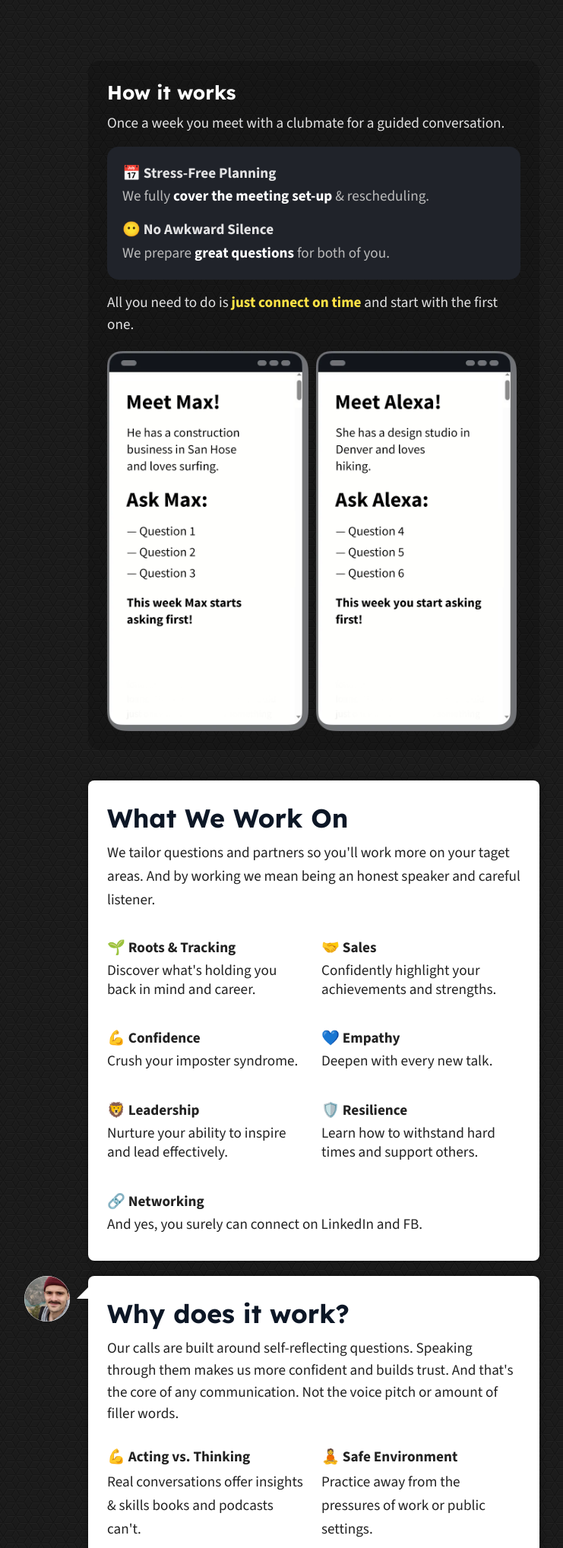
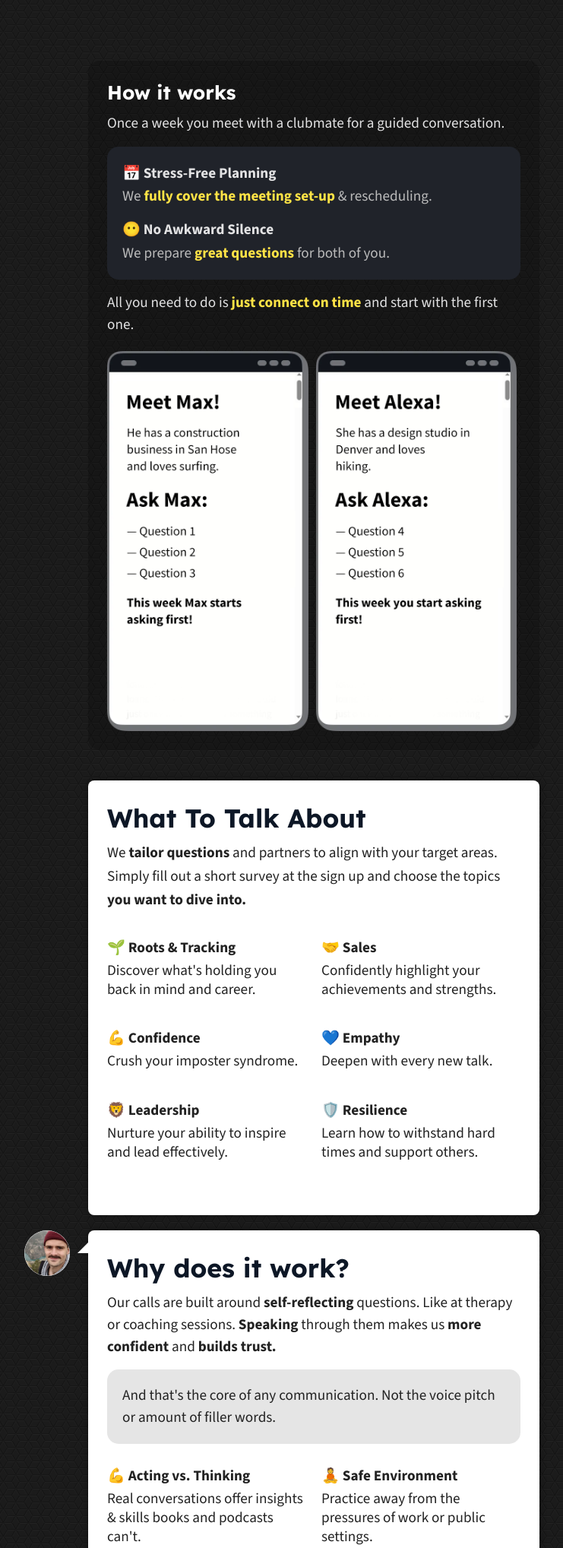
Before and after one commit to dsmola/softskillshub.com, a PHP site: page /6-weeks.html in a window 1280 px wide. Shown: the part 912-2949 px from the top of the page at 76% size, without its empty margins (227-968 px from the left). Run offline with PHP 8.4, Linux system fonts and the light colour scheme; some libraries are stand-ins or nearby versions.

Commit message:
Get Ready

```diff
--- a/6-weeks.html
+++ b/6-weeks.html
@@ -228,9 +228,9 @@
                   <p>Once a week you meet with a clubmate for a guided conversation.</p>
                   <div class="how-it-works-no-stress">
                     <div class="how-it-works-no-stress__title">📅 Stress-Free Planning</div>
-                    <div class="how-it-works-no-stress__text">We fully <b class="white-text">cover the meeting set-up</b> & rescheduling.</div>
+                    <div class="how-it-works-no-stress__text">We <b class="highlight-text">fully cover the meeting set-up</b> & rescheduling.</div>
                     <div class="how-it-works-no-stress__title">😶 No Awkward Silence</div>
-                    <div class="how-it-works-no-stress__text">We prepare <b class="white-text">great questions</b> for both of you.</div>
+                    <div class="how-it-works-no-stress__text">We prepare <b class="highlight-text">great questions</b> for both of you.</div>
                   </div>
                   <p>All you need to do is <b class="highlight-text">just connect on time</b> and start with the first one.</p>
                 </div>
@@ -257,8 +257,8 @@
           <div class="block">
             <div class="container lg">
               <div class="mb-35">
-                <div class="title">What We Work On</div>
-                <div class="text mb-20">We tailor questions and partners so you'll work more on your taget areas. And by working we mean being an honest speaker and careful listener. </div>
+                <div class="title">What To Talk About</div>
+                <div class="text mb-20">We <b>tailor questions</b> and partners to align with your target areas. Simply fill out a short survey at the sign up and choose the topics <b>you want to dive into.</b> </div>
               </div>
               <div class="row padding mb-35">
                 <div class="col">
@@ -290,12 +290,12 @@
                   <div class="text sm mb-5"> Learn how to withstand hard times and support others.</div>
                 </div>
               </div>
-              <div class="row padding">
+              <!-- <div class="row padding">
                 <div class="col">
                   <div class="text sm bold mb-5">🔗 Networking </div>
                   <div class="text sm mb-5"> And yes, you surely can connect on LinkedIn and FB. </div>
                 </div>
-              </div>
+              </div> -->
             </div>
           </div>
           <!-- end block 3 -->
@@ -307,26 +307,27 @@
             <div class="container lg">
               <div class="title">Why does it work?</div>
               <div class="text mb-30">
-                <p>Our calls are built around self-reflecting questions. Speaking through them makes us more confident and builds trust. And that's the core of any communication. Not the voice pitch or amount of filler words.</p>
+                <p>Our calls are built around <b>self-reflecting</b> questions. Like at therapy or coaching sessions. <b>Speaking</b> through them makes us <b>more confident</b> and <b>builds trust.</b></p>
+                <p class="white-block-highlight">And that's the core of any communication. Not the voice pitch or amount of filler words.</p>
               </div>
-              <div class="row padding mb-30">
+              <div class="row padding mb-35">
                 <div class="col">
                   <div class="text sm bold mb-5">💪 Acting vs. Thinking</div>
-                  <div class="text ">Real conversations offer insights & skills books and podcasts can't.</div>
+                  <div class="text sm">Real conversations offer insights & skills books and podcasts can't.</div>
                 </div>
                 <div class="col">
-                  <div class="text sm bold mb-5"="1">🧘 Safe Environment</div>
-                  <div class="text "="1">Practice away from the pressures of work or public settings.</div>
+                  <div class="text sm bold mb-5">🧘 Safe Environment</div>
+                  <div class="text sm">Practice away from the pressures of work or public settings.</div>
                 </div>
               </div>
               <div class="row padding">
                 <div class="col">
                   <div class="text sm bold mb-5">🔁 Honesty</div>
-                  <div class="text ">Things that you can sometimes barely discuss even with your closest friends, suddenly lose all their barriers when you discuss them with a stranger.</div>
+                  <div class="text sm">Things that you can sometimes barely discuss even with your closest friends, suddenly lose all their barriers when you discuss them with a stranger.</div>
                 </div>
                 <div class="col">
-                  <div class="text sm bold mb-5"="1">✔️ No strings attached</div>
-                  <div class="text "="1">Engage in meaningful conversations without the costs often associated with professional consultations. </div>
+                  <div class="text sm bold mb-5">✔️ No strings attached</div>
+                  <div class="text sm">Engage in meaningful conversations without the costs often associated with professional consultations. </div>
                 </div>
               </div>
             </div>
@@ -342,23 +343,39 @@
               </div>
               <div class="text mb-20">
                 <b>How long do the meetings last? </b>
-                <p> Meetings typically last between 45 to 60 minutes. However, some participants find themselves engaged in conversations that extend up to 3 hours.</p>
+                <p> Meetings usually last around 60 minutes. But sometimes, it's easy to lose track of time.</p>
+              </div>
+              <div class="text mb-20">
+                <b>Is it networking? </b>
+                <p>It's more like a warm talk at the bar with a stranger, but without sales pitches and small talk.</p>
+              </div>
+              <div class="text mb-20">
+                <b>Is it dating? </b>
+                <p>No, but who are we to stop feelings?</p>
+              </div>
+              <div class="text mb-20">
+                <b>I want to meet only with people my gender. Is it possible? </b>
+                <p>Sure. We have a special checkbox in our sign-up survey.</p>
               </div>
               <div class="text mb-20">
                 <b>Who will I be meeting with? </b>
-                <p>You'll be meeting with entrepreneurs just like yourself. One common trait among all participants is an openness to new experiences and a readiness for honest conversations.</p>
+                <p>You'll be meeting with just like yourself. One common trait among all participants is an openness to new experiences and a readiness for honest conversations.</p>
               </div>
               <div class="text mb-20">
                 <b>Where do the meetings take place? </b>
-                <p>All meetings are conducted online. You'll connect at a location and time that's mutually convenient for both participants. </p>
+                <p>All meetings are online. </p>
               </div>
               <div class="text mb-20">
-                <b>What if I can't attend a meeting next week?</b>
-                <p>No worries! At the end of each week, we'll check in to see if you're available for a meeting the following week. If you're unable to participate or simply not interested at that time, you can opt out. Just like a gym membership, even if you're not actively participating, your membership remains valid. </p>
+                <b>What if I don’t want to answer some questions? </b>
+                <p>That’s totally fine. Just take the next one. And reflect on that difficult one later if you can.</p>
+              </div>
+              <div class="text mb-20">
+                <b>What if I can't attend the already scheduled meeting?</b>
+                <p>No worries! Just DM us, and we'll handle the tough conversations for you. The sooner you let us know, the better. </p>
               </div>
               <div class="text mb-20">
                 <b>What if I have questions? </b>
-                <br> Feel free to email us dima@softskillshub.com. We respond within 24 hours.
+                <br> Feel free to <a href="https://instagram.com/ohmysoftskills">DM us on Instagram</a>. We'll be happy to answer all your questions.
               </div>
             </div>
           </div>
--- a/css/app.css
+++ b/css/app.css
@@ -1470,7 +1470,7 @@ h1, .title {
   content: "";
   position: absolute;
   top: 15px;
-  left: -15px;
+  left: -14px;
   width: 0px;
   height: 0px;
   border-style: solid;
@@ -3512,6 +3512,13 @@ span.lesson-card-header {
   margin: 1rem 0;
 }
 
+.white-block-highlight{
+  background: #e5e5e5;
+    padding: 20px;
+    border-radius: 15px;
+    margin: 1rem 0;
+}
+
 .how-it-works-no-stress__title {
   font-weight: 700;
 }
```
